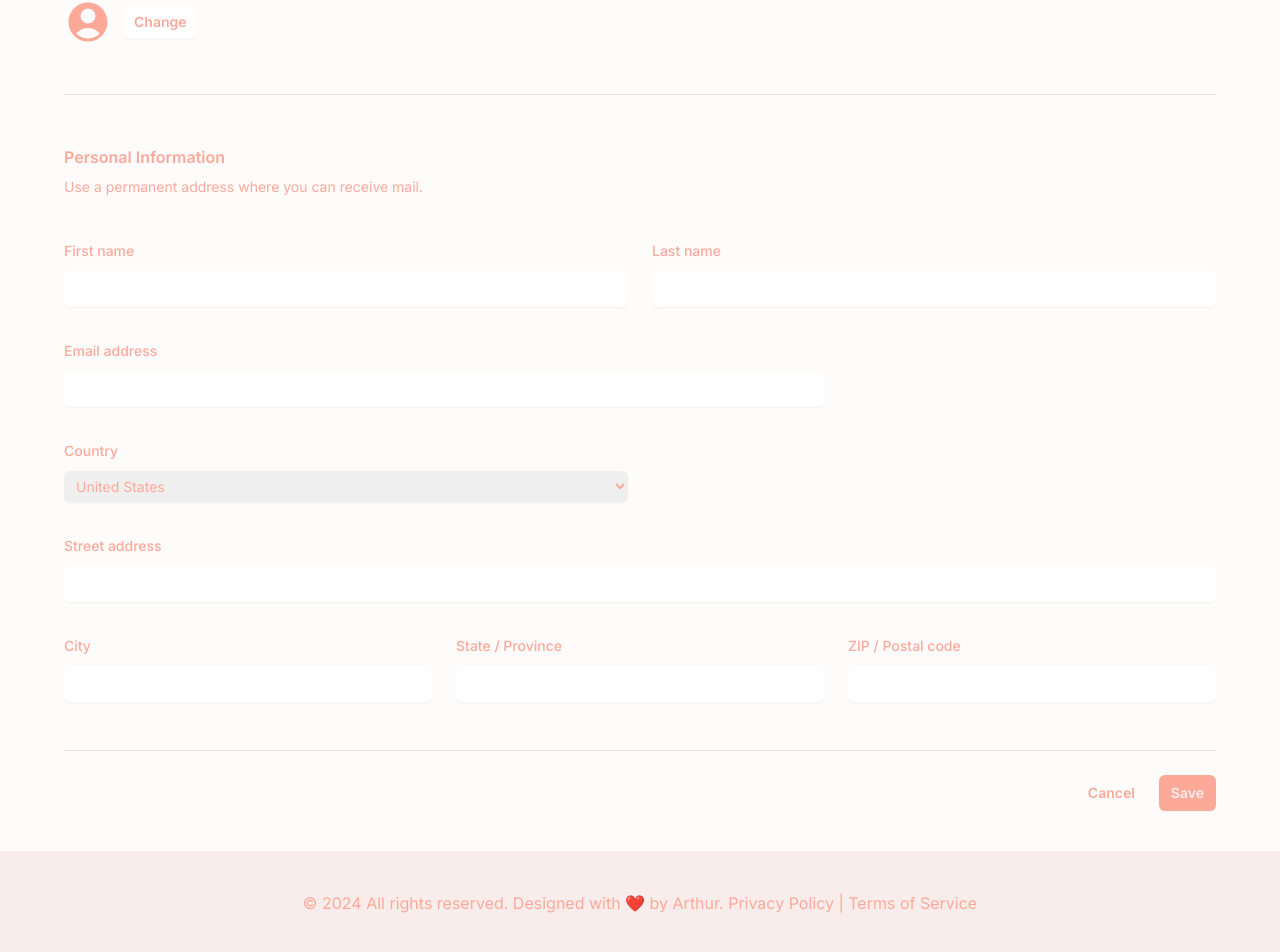
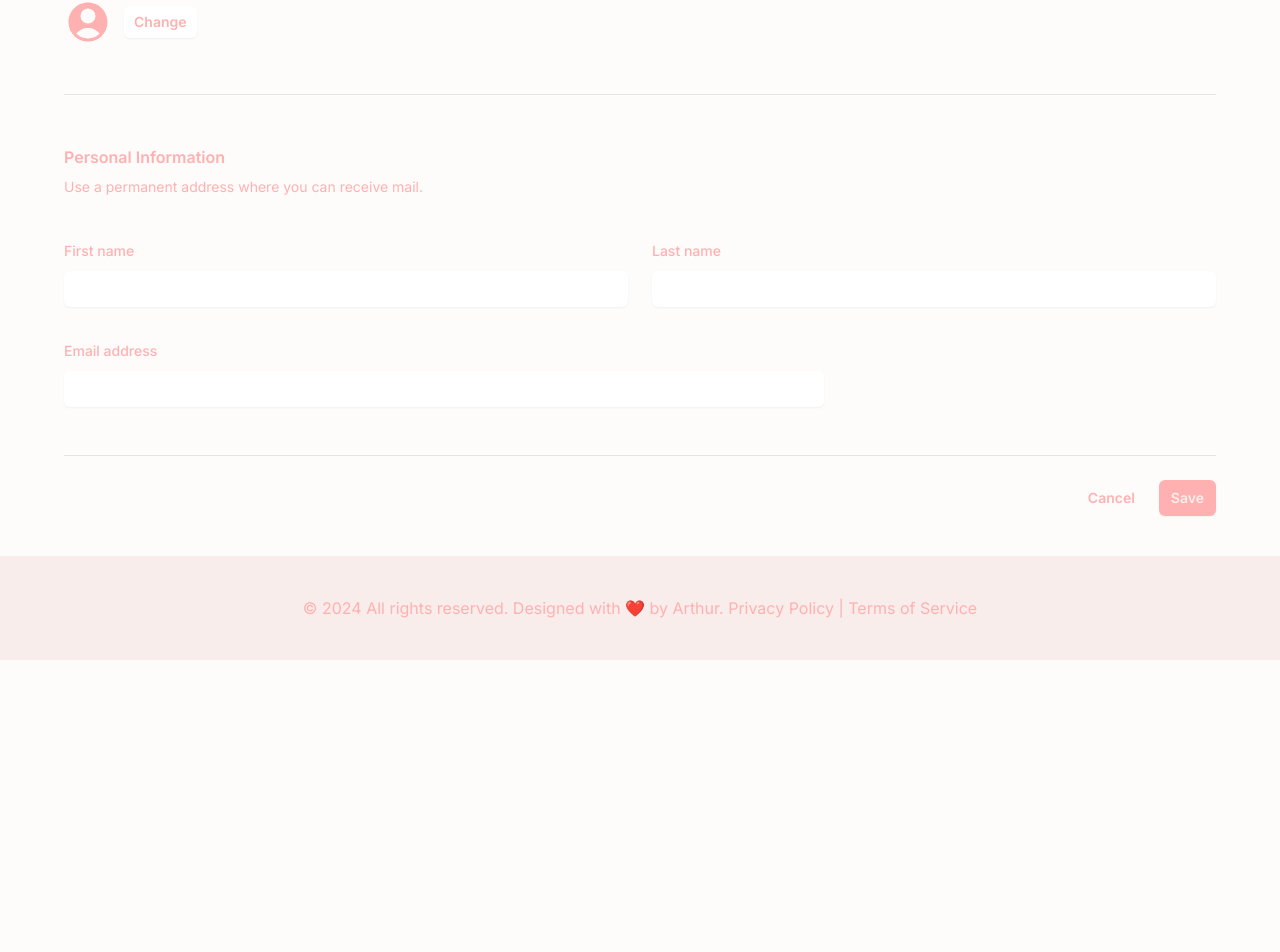
Before and after one commit to arturszulc22/projekt-programistyczny-biu-s24260-next, a Next.js app: page /profile/information in a window 1280 px wide. Shown: the part 552-1504 px from the top of the page. After the commit the page ends 1212 px from the top, so only its background shows below. Built offline with nearby package versions, Linux system fonts and the light colour scheme.

Commit message:
Implement react hook form. Extract profile post's input container to new component. Add new profile statistics. Code refactor. Change colors.

```diff
--- a/package.json
+++ b/package.json
@@ -15,7 +15,8 @@
     "json-server": "^1.0.0-beta.0",
     "next": "14.2.3",
     "react": "^18",
-    "react-dom": "^18"
+    "react-dom": "^18",
+    "react-hook-form": "^7.51.5"
   },
   "devDependencies": {
     "@svgr/webpack": "^8.1.0",
--- a/src/app/components/auth/RegisterForm.tsx
+++ b/src/app/components/auth/RegisterForm.tsx
@@ -1,12 +1,24 @@
 import { FC } from "react";
-import {Button} from "@mui/material";
+import { Button } from "@mui/material";
+import { SubmitHandler, useForm } from "react-hook-form";
+
+type Inputs = {
+  firstName: string;
+  lastName: string;
+  email: string;
+  password: string;
+  repeatPassword: string;
+};
 
 const RegisterForm: FC = () => {
+  const { register, handleSubmit } = useForm<Inputs>();
+  const onSubmit: SubmitHandler<Inputs> = (data) => console.log(data);
+
   return (
-    <form className="space-y-6" action="#" method="POST">
+    <form className="space-y-6" onSubmit={handleSubmit(onSubmit)}>
       <div>
         <label
-          htmlFor="firstName"
+          htmlFor="first-name"
           className="block text-sm font-medium leading-6 text-primary-rose dark:text-dark-primary-light-blue"
         >
           First name
@@ -14,8 +26,7 @@ const RegisterForm: FC = () => {
         <div className="mt-2">
           <input
             id="first-name"
-            name="firstName"
-            type="text"
+            {...register("firstName")}
             autoComplete="username"
             required
             className="block w-full rounded-md border-0 px-2 py-1.5 text-primary-rose dark:text-dark-primary shadow-sm ring-1 dark:bg-dark-primary-light-blue
@@ -26,7 +37,7 @@ const RegisterForm: FC = () => {
 
       <div>
         <label
-          htmlFor="lastName"
+          htmlFor="last-name"
           className="block text-sm font-medium leading-6 text-primary-rose dark:text-dark-primary-light-blue"
         >
           Last Name
@@ -34,8 +45,7 @@ const RegisterForm: FC = () => {
         <div className="mt-2">
           <input
             id="last-name"
-            name="lastName"
-            type="text"
+            {...register("lastName")}
             autoComplete="username"
             required
             className="block w-full rounded-md border-0 px-2 py-1.5 text-primary-rose dark:text-dark-primary shadow-sm ring-1 dark:bg-dark-primary-light-blue
@@ -54,7 +64,7 @@ const RegisterForm: FC = () => {
         <div className="mt-2">
           <input
             id="email"
-            name="email"
+            {...register("email")}
             type="email"
             autoComplete="email"
             required
@@ -76,7 +86,7 @@ const RegisterForm: FC = () => {
         <div className="mt-2">
           <input
             id="password"
-            name="password"
+            {...register("password")}
             type="password"
             autoComplete="current-password"
             required
@@ -89,7 +99,7 @@ const RegisterForm: FC = () => {
       <div>
         <div className="flex items-center justify-between">
           <label
-            htmlFor="repeatPassword"
+            htmlFor="repeat-password"
             className="block text-sm font-medium leading-6 text-primary-rose dark:text-dark-primary-light-blue"
           >
             Repeat Password
@@ -120,5 +130,4 @@ const RegisterForm: FC = () => {
   );
 };
 
-
 export default RegisterForm;
--- a/src/app/profile/[id]/page.tsx
+++ b/src/app/profile/[id]/page.tsx
@@ -26,7 +26,8 @@ const Profile: FC = ({ params }: { params: { id: string } }) => {
             className="w-full"
             statistics={[
               { name: "posts", value: 12 },
-              { name: "friends", value: 123 },
+              { name: "following", value: '1k' },
+              { name: "followers", value: '12k' },
             ]}
           />
         </div>
--- a/src/app/profile/information/page.tsx
+++ b/src/app/profile/information/page.tsx
@@ -1,12 +1,26 @@
+"use client";
+
 import { FC } from "react";
 import UserCircleIcon from "@public/icons/user-circle-icon.svg";
 import { Container } from "@mui/material";
 import Link from "next/link";
+import { SubmitHandler, useForm } from "react-hook-form";
+
+type Inputs = {
+  userName: string;
+  description: string;
+  firstName: string;
+  lastName: string;
+  email: string;
+};
 
 const UserProfile: FC = () => {
+  const { register, handleSubmit } = useForm<Inputs>();
+  const onSubmit: SubmitHandler<Inputs> = (data) => console.log(data);
+
   return (
     <Container className="my-10">
-      <form>
+      <form onSubmit={handleSubmit(onSubmit)}>
         <div className="space-y-12">
           <div className="border-b border-gray-900/10 dark:border-dark-primary-light-blue pb-12 ">
             <h2 className="text-base font-semibold leading-7 text-primary-rose dark:text-dark-primary-light-blue">
@@ -16,7 +30,10 @@ const UserProfile: FC = () => {
               This information will be displayed publicly so be careful what you
               share.
             </p>
-            <Link href="/profile/12" className="bg-primary-rose dark:bg-dark-primary-blue text-primary dark:text-dark-primary-light-blue rounded-md px-3 py-2 text-sm font-medium">
+            <Link
+              href="/profile/12"
+              className="bg-primary-rose dark:bg-dark-primary-blue text-primary dark:text-dark-primary-light-blue rounded-md px-3 py-2 text-sm font-medium"
+            >
               Profile page
             </Link>
 
@@ -32,7 +49,7 @@ const UserProfile: FC = () => {
                   <div className="flex rounded-md shadow-sm ring-1 ring-inset ring-gray-300 focus-within:ring-2 focus-within:ring-inset focus-within:ring-indigo-600 sm:max-w-md">
                     <input
                       type="text"
-                      name="username"
+                      {...register("userName")}
                       id="username"
                       autoComplete="username"
                       className="block flex-1 border dark:border-0 border-secondary bg-white dark:bg-dark-primary-light-blue rounded py-1.5 px-2 text-primary-rose dark:text-dark-primary placeholder:text-primary-rose placeholder:dark:text-gray-800 focus:ring-0 sm:text-sm sm:leading-6"
@@ -52,7 +69,7 @@ const UserProfile: FC = () => {
                 <div className="mt-2">
                   <textarea
                     id="about"
-                    name="about"
+                    {...register("description")}
                     rows={3}
                     className="block w-full rounded-md border-0 py-1.5 px-2 text-primary-rose dark:text-dark-primary dark:bg-dark-primary-light-blue shadow-sm placeholder:text-gray-400 sm:text-sm sm:leading-6"
                     defaultValue={""}
@@ -105,7 +122,7 @@ const UserProfile: FC = () => {
                 <div className="mt-2">
                   <input
                     type="text"
-                    name="first-name"
+                    {...register("firstName")}
                     id="first-name"
                     autoComplete="given-name"
                     className="block w-full rounded-md border-0 py-1.5 px-2 text-primary-rose dark:bg-dark-primary-light-blue border-0 dark:text-gray-800 shadow-sm placeholder:text-gray-400 sm:text-sm sm:leading-6"
@@ -123,7 +140,7 @@ const UserProfile: FC = () => {
                 <div className="mt-2">
                   <input
                     type="text"
-                    name="last-name"
+                    {...register("lastName")}
                     id="last-name"
                     autoComplete="family-name"
                     className="block w-full rounded-md border-0 py-1.5 px-2 text-primary-rose dark:bg-dark-primary-light-blue border-0 dark:text-gray-800 shadow-sm placeholder:text-gray-400 sm:text-sm sm:leading-6"
@@ -141,102 +158,9 @@ const UserProfile: FC = () => {
                 <div className="mt-2">
                   <input
                     id="email"
-                    name="email"
+                    {...register("email")}
                     type="email"
                     autoComplete="email"
-                    className="block w-full rounded-md border-0 py-1.5 px-2 text-primary-rose dark:bg-dark-primary-light-blue border-0 dark:text-gray-800 shadow-sm placeholder:text-gray-400 sm:text-sm sm:leading-6"
-                  />
-                </div>
-              </div>
-
-              <div className="sm:col-span-3">
-                <label
-                  htmlFor="country"
-                  className="block text-sm font-medium leading-6 text-primary-rose dark:text-dark-primary-light-blue"
-                >
-                  Country
-                </label>
-                <div className="mt-2">
-                  <select
-                    id="country"
-                    name="country"
-                    autoComplete="country-name"
-                    className="block w-full rounded-md border-0 py-1.5 px-2 text-primary-rose dark:bg-dark-primary-light-blue border-0 dark:text-gray-800 shadow-sm placeholder:text-gray-400 sm:text-sm sm:leading-6"
-                  >
-                    <option>United States</option>
-                    <option>Canada</option>
-                    <option>Mexico</option>
-                  </select>
-                </div>
-              </div>
-
-              <div className="col-span-full">
-                <label
-                  htmlFor="street-address"
-                  className="block text-sm font-medium leading-6 text-primary-rose dark:text-dark-primary-light-blue"
-                >
-                  Street address
-                </label>
-                <div className="mt-2">
-                  <input
-                    type="text"
-                    name="street-address"
-                    id="street-address"
-                    autoComplete="street-address"
-                    className="block w-full rounded-md border-0 py-1.5 px-2 text-primary-rose dark:bg-dark-primary-light-blue border-0 dark:text-gray-800 shadow-sm placeholder:text-gray-400 sm:text-sm sm:leading-6"
-                  />
-                </div>
-              </div>
-
-              <div className="sm:col-span-2 sm:col-start-1">
-                <label
-                  htmlFor="city"
-                  className="block text-sm font-medium leading-6 text-primary-rose dark:text-dark-primary-light-blue"
-                >
-                  City
-                </label>
-                <div className="mt-2">
-                  <input
-                    type="text"
-                    name="city"
-                    id="city"
-                    autoComplete="address-level2"
-                    className="block w-full rounded-md border-0 py-1.5 px-2 text-primary-rose dark:bg-dark-primary-light-blue border-0 dark:text-gray-800 shadow-sm placeholder:text-gray-400 sm:text-sm sm:leading-6"
-                  />
-                </div>
-              </div>
-
-              <div className="sm:col-span-2">
-                <label
-                  htmlFor="region"
-                  className="block text-sm font-medium leading-6 text-primary-rose dark:text-dark-primary-light-blue"
-                >
-                  State / Province
-                </label>
-                <div className="mt-2">
-                  <input
-                    type="text"
-                    name="region"
-                    id="region"
-                    autoComplete="address-level1"
-                    className="block w-full rounded-md border-0 py-1.5 px-2 text-primary-rose dark:bg-dark-primary-light-blue border-0 dark:text-gray-800 shadow-sm placeholder:text-gray-400 sm:text-sm sm:leading-6"
-                  />
-                </div>
-              </div>
-
-              <div className="sm:col-span-2">
-                <label
-                  htmlFor="postal-code"
-                  className="block text-sm font-medium leading-6 text-primary-rose dark:text-dark-primary-light-blue"
-                >
-                  ZIP / Postal code
-                </label>
-                <div className="mt-2">
-                  <input
-                    type="text"
-                    name="postal-code"
-                    id="postal-code"
-                    autoComplete="postal-code"
                     className="block w-full rounded-md border-0 py-1.5 px-2 text-primary-rose dark:bg-dark-primary-light-blue border-0 dark:text-gray-800 shadow-sm placeholder:text-gray-400 sm:text-sm sm:leading-6"
                   />
                 </div>
--- a/tailwind.config.ts
+++ b/tailwind.config.ts
@@ -13,11 +13,11 @@ const config: Config = {
         "dark-primary": "#0D1B2A",
         "dark-secondary": "#1B263B",
         "dark-primary-blue": "#415A77",
-        "dark-primary-light-blue": "#778DA9",
+        "dark-primary-light-blue": "#edede9",
         "dark-primary-gray": "#31363F",
         "primary": "#F8EDEB",
-        "secondary": "#FCD5CE",
-        "primary-rose": "#FDA99A",
+        "secondary": "#FFCBCB",
+        "primary-rose": "#FFB1B1",
         "primary-green": "#D8E2DC",
         "primary-gray": "#FEFBFB",
       },
```
Also changed, not shown: src/app/components/auth/LoginForm.tsx (+14 -2 lines), src/app/components/profile/ProfilePostLayoutInputContainer.tsx (added, +26 -0 lines), src/app/profile/settings/page.tsx (+12 -22 lines), 1 other file (tests, documents, lock files or other folders).
